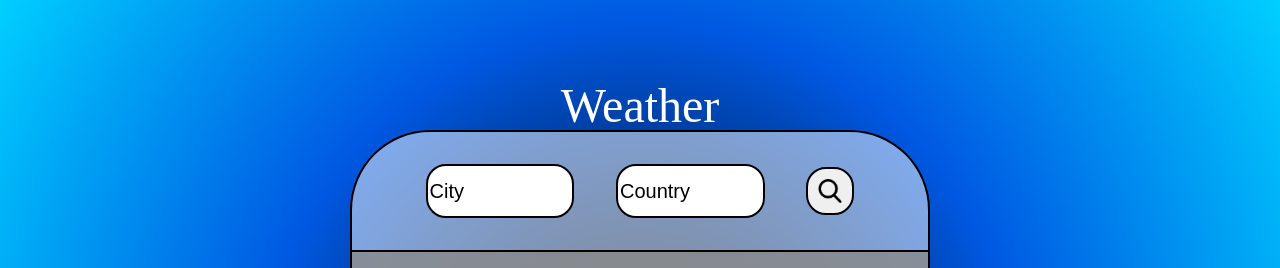
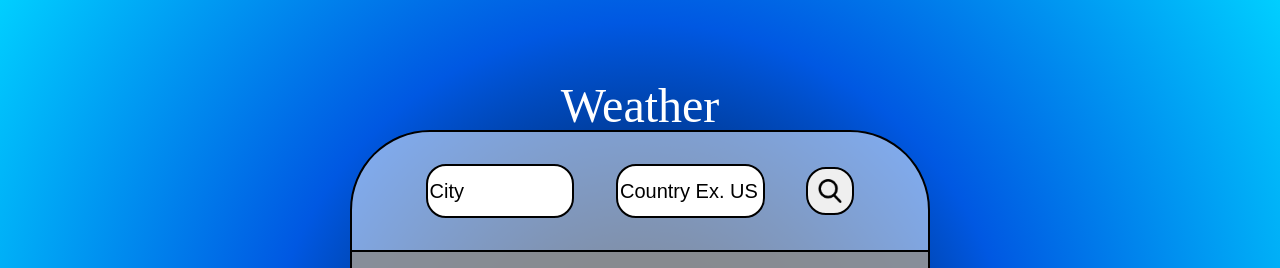
Before and after one commit to DevinFischer32/weather, a React (Create React App) app: page / in a window 1280 px wide. Shown: the top 268 px of the page. Built offline with nearby package versions, Linux system fonts and the light colour scheme.

Commit message:
Added readme

```diff
--- a/src/Components/Search.js
+++ b/src/Components/Search.js
@@ -18,7 +18,7 @@ export default function Search(props) {
           className="sinput font_s"
           type="text"
           name="country"
-          placeholder="Country"
+          placeholder="Country Ex. US"
           onChange={onChangeFn}
         />
 
```
Also changed, not shown: 1 other file (tests, documents, lock files or other folders).
